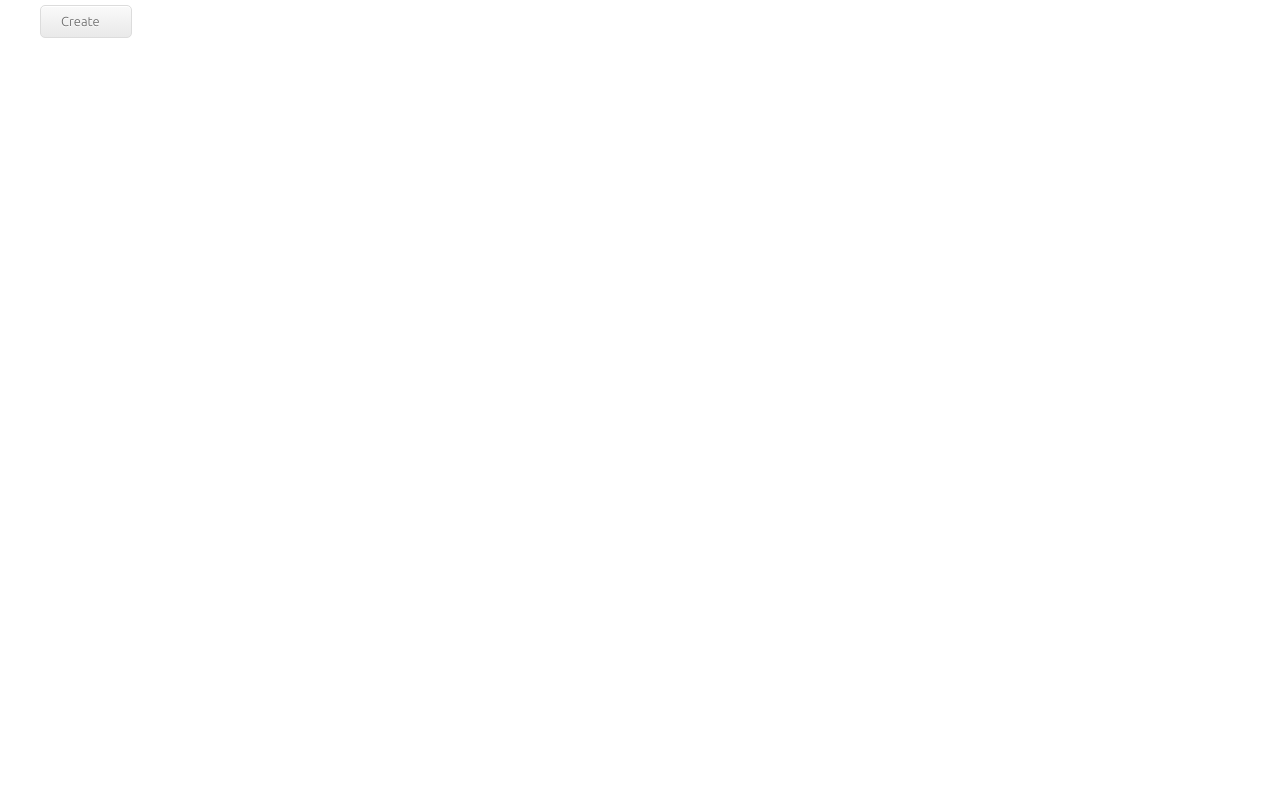
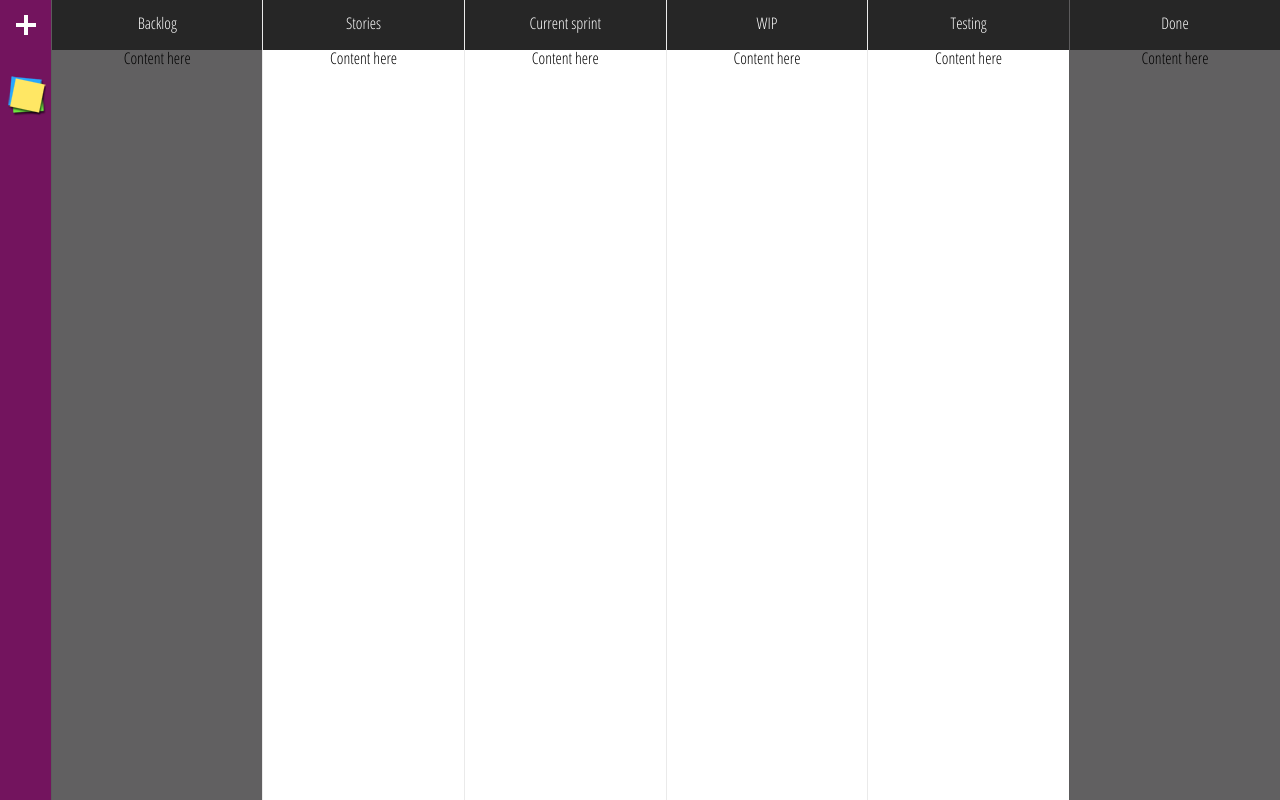
Before and after one commit to AlexAasen/React-whiteboard, a plain HTML site: page public/index.html in a window 1280 px wide. Drawn offline with Linux system fonts and the light colour scheme; a web font is replaced by a local one.

Commit message:
whiteboard CSS first draft

```diff
--- /dev/null
+++ b/public/css/global.css
@@ -0,0 +1,76 @@
+html, body {
+  font-family: 'Open Sans Condensed',Arial,Helvetica,sans-serif;
+}
+.main-container{
+  min-width: 1200px;
+  height: 100vh;
+  width: 100%;
+  display: flex;
+  flex-direction: column;
+  flex-wrap: wrap;
+  margin: auto;
+}
+.nav.side-menu{
+  background-color: #73145e;
+  height: 100vh;
+  width: 4%;
+  flex-wrap: wrap;
+}
+.nav.wb-sections{
+  width: 96%;
+}
+.ul-colstyle{
+  list-style: none;
+  display: flex;
+  flex-direction: column;
+  align-items: center;
+  justify-content: center;
+  margin: 10px;
+}
+.ul-rowstyle{
+  display: flex;
+  flex-direction: row;
+  width: 100%;
+}
+.img-holder .nav-menu{
+  display:block;
+  align-items: center;
+  margin: auto;
+}
+img {
+  height: auto;
+  width: auto;
+  padding-bottom: 30px;
+}
+li.wb-section{
+  height: 100vh;
+  width: 100%;
+  align-items: center;
+  text-align: center;
+  border-left: 1px solid rgba(49,49,49,0.1);
+}
+li.locked{
+  background-color: #616061;
+  width: 25%;
+}
+.wb-section-title{
+  background-color: #262626;
+  height: 50px;
+  align-items: center;
+  margin: auto;
+}
+li.wb-section#backlog{
+  top:0;
+  left: 4%;
+  position: static;
+}
+li.wb-section#done{
+  top:0;
+  right: 0;
+  position:static;
+}
+h2#backlog, h2#done, h2#stories, h2#wip, h2#test, h2#curr-sprint{
+  color: white;
+  padding-top: 15px;
+  margin: auto;
+}
--- a/public/index.html
+++ b/public/index.html
@@ -5,36 +5,104 @@
     <title>Floggit</title>
     <link rel="stylesheet" type="text/css" href="css/reset.css" />
     <link href="https://fonts.googleapis.com/css?family=Roboto+Slab:300|Ubuntu:300" rel="stylesheet">
-    <link rel="stylesheet" type="text/css" href="css/main.css" />
+    <link href="https://fonts.googleapis.com/css?family=Arapey" rel="stylesheet"/>
+		<link href="https://fonts.googleapis.com/css?family=Open+Sans+Condensed:300" rel="stylesheet"/>
+		<link href="https://fonts.googleapis.com/css?family=Josefin+Sans" rel="stylesheet"/>
+    <link rel="stylesheet" type="text/css" href="css/global.css" />
 </head>
 
-<body>
-    <a href="#dialog-link" class="button-link">Create</a>
-    <div class="main-container" id="dialog-link">
-        <div class="dialog-container" id="dialog">
-            <a href="#close" title="Close" class="close">&#10005;</a>
-            <form>
-                <input type="text" name="title-field" placeholder="Title">
-                <div class="list-container">
-                    <ul class="list-group">
-                    </ul>
+  <body>
+    <div class="main-container">
+      <div class="nav side-menu">
+        <ul class="ul-colstyle">
+          <li>
+            <div class="img-holder nav-menu">
+              <img src="img/add.png" alt="add col"/>
+            </div>
+          </li>
+          <li>
+            <div class="img-holder nav-menu">
+              <img src="img/post-its.png" alt="add post-it"/>
+            </div>
+          </li>
+
+        </ul>
+      </div>
+
+      <div class="nav wb-sections">
+        <ul class="ul-rowstyle">
+          <li class="wb-section locked" id="backlog">
+            <div class="wb-section">
+              <div class="wb-section-title">
+                <h2 id="backlog">Backlog</h2>
+              </div>
+              <div class="wb-section-content">
+                <p>Content here</p>
+              </div>
+          </li>
+
+          <div class="nav wb-sections">
+            <ul class="ul-rowstyle">
+              <li class="wb-section" id="stories">
+                <div class="wb-section">
+                  <div class="wb-section-title">
+                    <h2 id="stories">Stories</h2>
+                  </div>
+                  <div class="wb-section-content">
+                    <p>Content here</p>
+                  </div>
                 </div>
-            </form>
-            <nav class="post-it-container">
-                <div class="dropdown">
-                    <button class="pick-color-button">Color</button>
-                    <div class="dropdown-content">
-                        <a href="#" id="yellow">Yellow</a>
-                        <a href="#" id="pink">Pink</a>
-                        <a href="#" id="blue">Blue</a>
-                        <a href="#" id="green">Green</a>
-                    </div>
+              </li>
+              <li class="wb-section" id="curr-sprint">
+                <div class="wb-section">
+                  <div class="wb-section-title">
+                    <h2 id="curr-sprint">Current sprint</h2>
+                  </div>
+                  <div class="wb-section-content">
+                    <p>Content here</p>
+                  </div>
                 </div>
-                <button class="add-listitem-button">List</button>
-                <button class="submit-button">Save</button>
-            </nav>
-        </div>
+              </li>
+              <li class="wb-section" id="wip">
+                <div class="wb-section">
+                  <div class="wb-section-title">
+                    <h2 id="wip">WIP</h2>
+                  </div>
+                  <div class="wb-section-content">
+                    <p>Content here</p>
+                  </div>
+                </div>
+              </li>
+              <li class="wb-section" id="test">
+                <div class="wb-section">
+                  <div class="wb-section-title">
+                    <h2 id="test">Testing</h2>
+                  </div>
+                  <div class="wb-section-content">
+                    <p>Content here</p>
+                  </div>
+                </div>
+              </li>
+            </ul>
+          </div>
+
+
+          <li class="wb-section locked" id="done">
+            <div class="wb-section">
+              <div class="wb-section-title">
+                <h2 id="done">Done</h2>
+              </div>
+              <div class="wb-section-content">
+                <p>Content here</p>
+              </div>
+            </div>
+          </li>
+
+        </ul>
+      </div>
     </div>
-</body>
 
+
+    </div>
+  </body>
 </html>
```
Also changed, not shown: public/img/add.png (added), public/img/post-its.png (added).
